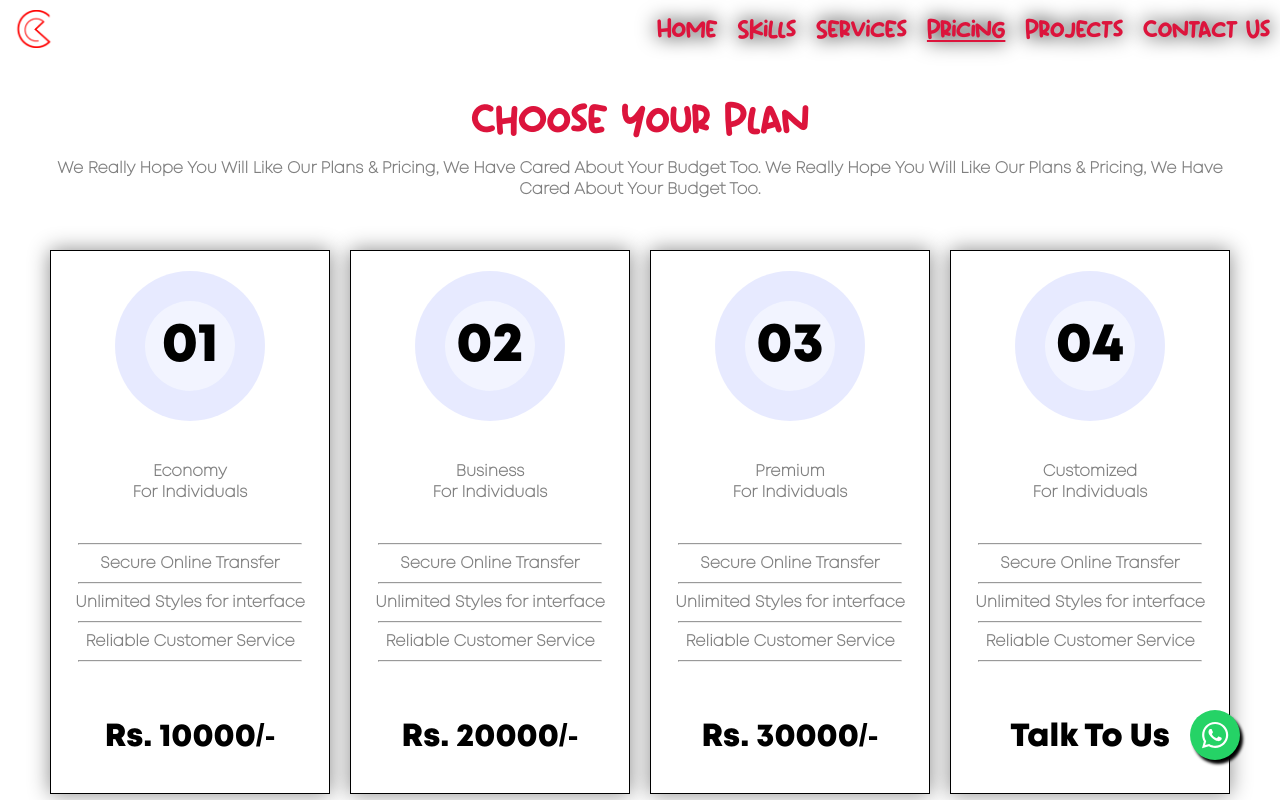
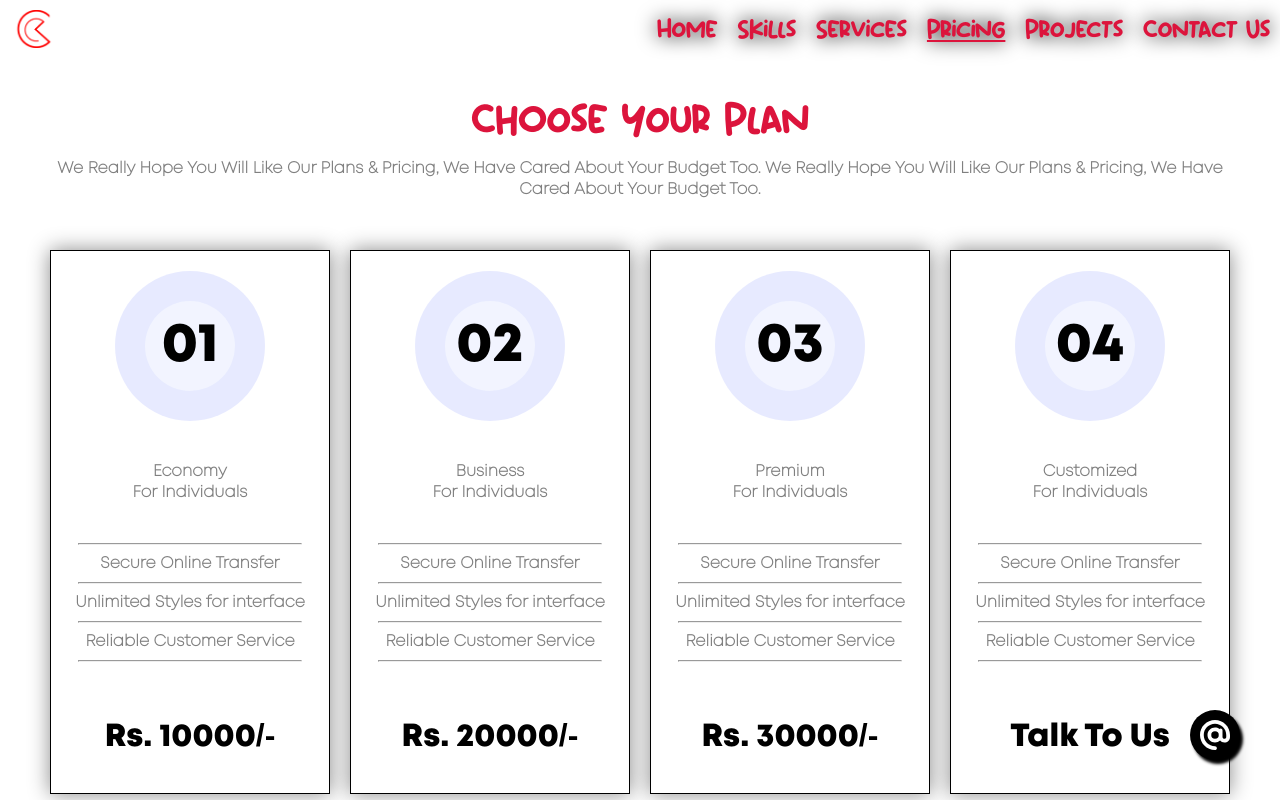
Before and after one commit to Capta1nRaj/react-portfolio, a React (Create React App) app: page /pricing in a window 1280 px wide. Shown: the top 800 px of the page. Built offline with nearby package versions, Linux system fonts and the light colour scheme.

Commit message:
Completed On 15/9/22 At 18:40PM

```diff
--- a/package.json
+++ b/package.json
@@ -24,9 +24,8 @@
     "build": "react-scripts build",
     "test": "react-scripts test",
     "eject": "react-scripts eject",
-    "predeploy": "npm run build && npm copy",
-    "deploy": "gh-pages -d build",
-    "copy": "cp ./CNAME ./build/CNAME"
+    "predeploy": "npm run build",
+    "deploy": "gh-pages -d build"
   },
   "eslintConfig": {
     "extends": [
--- a/src/components/ContactUsComponent/ContactUsComponent.css
+++ b/src/components/ContactUsComponent/ContactUsComponent.css
@@ -43,8 +43,9 @@
 
 .contact-us-component-section .contact-form .left-section .line-1 {
     font-size: 40px;
-    color: crimson;
+    color: white;
     font-weight: 600;
+    filter: drop-shadow(white 0px 0px 2px);
 }
 
 .contact-us-component-section .contact-form .left-section .line-1:after {
@@ -69,7 +70,7 @@
     display: block;
     width: 12%;
     height: 5px;
-    background-color: white;
+    background-color: crimson;
     margin: 0;
     border-radius: 10px;
 }
@@ -86,11 +87,10 @@
     background: none;
     border: none;
     border-bottom: 1px solid #666;
-    font-size: 14px;
-    text-transform: uppercase;
     outline: none;
     transition: border-color 0.2s;
-    font-size: 20px;
+    font-size: 17px;
+    font-family: Mabook;
 }
 
 .contact-us-component-section .contact-form .right-section::placeholder {
@@ -117,7 +117,7 @@
     border: none;
     background-color: transparent;
     cursor: pointer;
-    color: crimson;
+    color: white;
     font-weight: bolder;
 }
 
--- /dev/null
+++ b/src/components/ContactUsScreenComponent/ContactUsScreenComponent.css
@@ -0,0 +1,23 @@
+.whatsapp-icon-container {
+    position: fixed;
+    width: 50px;
+    height: 50px;
+    bottom: 40px;
+    background-color: black;
+    color: #FFF;
+    border-radius: 50px;
+    text-align: center;
+    font-size: 30px;
+    box-shadow: 3px 4px 3px #000000;
+    right: 40px;
+    z-index: 1000;
+}
+
+.whatsapp-icon {
+    margin-top: 10px;
+}
+
+.whatsapp-icon-container:hover{
+    transform: scale(1.6);
+    color: white;
+}
--- /dev/null
+++ b/src/components/ContactUsScreenComponent/ContactUsScreenComponent.jsx
@@ -0,0 +1,16 @@
+import React from 'react'
+import "./ContactUsScreenComponent.css"
+import {FontAwesomeIcon} from "@fortawesome/react-fontawesome";
+import {faAt} from "@fortawesome/free-solid-svg-icons";
+
+function ContactUsScreenComponent() {
+    return (
+        <div>
+            <a className="whatsapp-icon-container" href="/contact-us" alt="">
+                <FontAwesomeIcon className="whatsapp-icon" icon={faAt}/>
+            </a>
+        </div>
+    )
+}
+
+export default ContactUsScreenComponent
--- a/src/components/FooterComponent/FooterComponent.css
+++ b/src/components/FooterComponent/FooterComponent.css
@@ -39,27 +39,3 @@
         padding-top: 5px;
     }
 }
-
-
-.whatsapp-icon-container {
-    position: fixed;
-    width: 50px;
-    height: 50px;
-    bottom: 40px;
-    background-color: #25d366;
-    color: #FFF;
-    border-radius: 50px;
-    text-align: center;
-    font-size: 30px;
-    box-shadow: 3px 4px 3px #000000;
-    right: 40px;
-    z-index: 1000;
-}
-
-.whatsapp-icon {
-    margin-top: 10px;
-}
-
-.whatsapp-icon-container:hover{
-    transform: scale(2);
-}
--- a/src/components/FooterComponent/FooterComponent.js
+++ b/src/components/FooterComponent/FooterComponent.jsx
@@ -1,7 +1,5 @@
 import React, { useEffect, useState } from "react";
 import "./FooterComponent.css";
-import { FontAwesomeIcon } from "@fortawesome/react-fontawesome";
-import { faWhatsapp } from "@fortawesome/free-brands-svg-icons";
 
 function FooterComponent(props) {
 
@@ -28,9 +26,6 @@ function FooterComponent(props) {
                         <div className="instagram-container"><a href={"https://www.instagram.com/capta1n_raj"} target="_blank" rel="noreferrer"><img className="instagram" src={require("../../images/footer-components-images/Instagram.png")} alt="" /></a></div>
                         <div className="-container"><a href={"https://twitter.com/capta1n_raj"} target="_blank" rel="noreferrer"><img className="twitter" src={require("../../images/footer-components-images/Twitter.png")} alt="" /></a></div>
                     </div>
-                    <a className="whatsapp-icon-container" href="/" target="_blank" alt="">
-                        <FontAwesomeIcon className="whatsapp-icon" icon={faWhatsapp} />
-                    </a>
                 </div>
             </section>
         </div>
--- a/src/components/NavBarComponent/NavBar.jsx
+++ b/src/components/NavBarComponent/NavBar.jsx
@@ -3,6 +3,7 @@ import "./NavBar.css";
 import { FontAwesomeIcon } from "@fortawesome/react-fontawesome";
 import { faBars, faTimes } from "@fortawesome/free-solid-svg-icons";
 import { Link } from "react-router-dom";
+import ContactUsScreenComponent from '../ContactUsScreenComponent/ContactUsScreenComponent';
 
 function NavBar(props) {
   // All UseState Function
@@ -63,11 +64,7 @@ function NavBar(props) {
       scrollAndResizeEventListener();
     });
 
-  // This Will Set Page On Top After Each Reload Or Page Switch
-    const canControlScrollRestoration = 'scrollRestoration' in window.history
-    if (canControlScrollRestoration) {
-      window.history.scrollRestoration = 'manual';
-    }
+    // This Will Set Page On Top After Each Reload Or Page Switch
     window.scrollTo(0, 0);
   }, []);
 
@@ -152,7 +149,7 @@ function NavBar(props) {
             <div style={{ filter: dropShadowToNavBarText, textDecoration: props.navBarOption6TextDecoration }} onMouseOver={MouseOver} onMouseOut={MouseOut} className="right-side-option-text option6">
               <Link to="/contact-us">Contact Us</Link>
             </div>
-            <div style={{display:"none", filter: dropShadowToNavBarText, textDecoration: props.navBarOption6TextDecoration }} onMouseOver={MouseOver} onMouseOut={MouseOut} className="right-side-option-text option6">
+            <div style={{ display: "none", filter: dropShadowToNavBarText, textDecoration: props.navBarOption6TextDecoration }} onMouseOver={MouseOver} onMouseOut={MouseOut} className="right-side-option-text option6">
               <Link to="/react-portfolio"></Link>
             </div>
           </div>
@@ -168,6 +165,7 @@ function NavBar(props) {
           </div>
         </div>
       </section>
+      <ContactUsScreenComponent/>
     </div>
   );
 }
```
Also changed, not shown: 1 other file (tests, documents, lock files or other folders).
